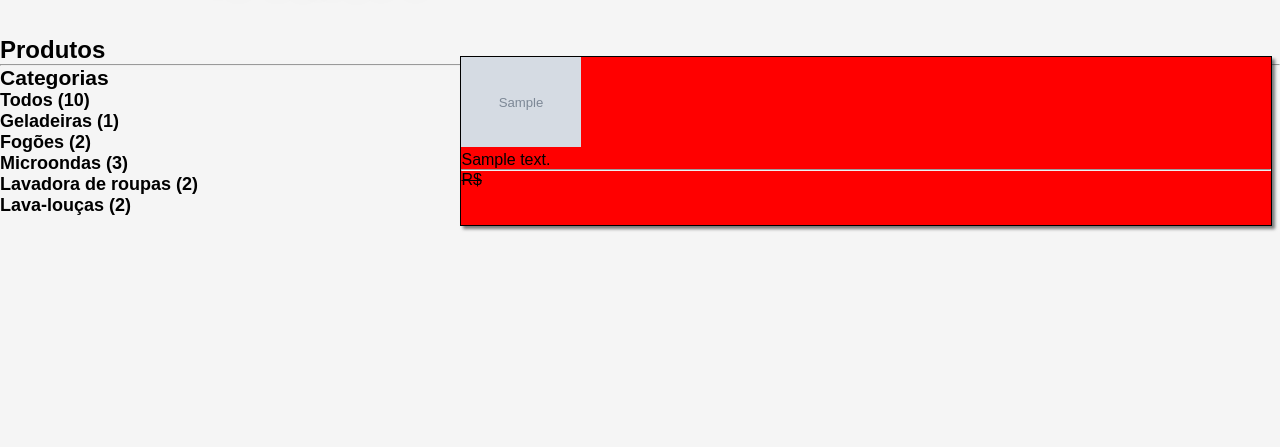
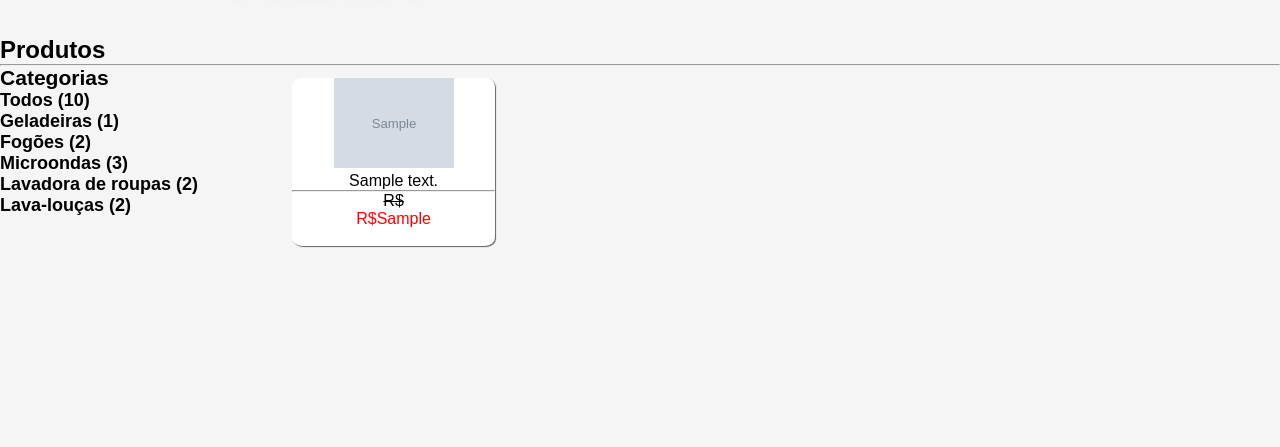
Before and after one commit to marcossilva8428/projeto-php, a PHP site: page /produtos.php in a window 1280 px wide. Shown: the part 70-517 px from the top of the page. Run offline with PHP 8.4, Linux system fonts and the light colour scheme; tables that the repository leaves empty or names only in its code hold one stand-in row (values such as "Sample post"); grey boxes marked "Sample" are stand-in pictures; data that the repository does not hold is empty.

Commit message:
Correção do alinhamento da tabela de produtos

```diff
--- a/CSS/estilo.css
+++ b/CSS/estilo.css
@@ -107,11 +107,13 @@ img.itens {
 }
 
 .produto{
-    margin-left: 200px;
-    background-color: red;
-    border: 1px solid black;
-    box-shadow: 3px 3px 3px rgba(0,0,0, 0.5);
-    margin-top: -10px;
+    display: inline-block;
+    background-color: #fff;
+    border-radius: 5%;
+    text-align: center;
+    width: 20%;
+    margin: 12px 0px 0px 32px;
+    box-shadow: 1px 1px 1px rgba(1,1,1,0.6);
 }
 
 .preco{
--- a/produtos.php
+++ b/produtos.php
@@ -57,12 +57,8 @@
 
             $sql = "select * from produto";
             $result = $conn->query($sql);
-
             if($result->num_rows > 0){
-
-        while($rows = $result->fetch_assoc()){
-
-
+            while($rows = $result-> fetch_assoc()){
         ?>
 
 
```
Lines whose indentation alone changed are shown as unchanged.
